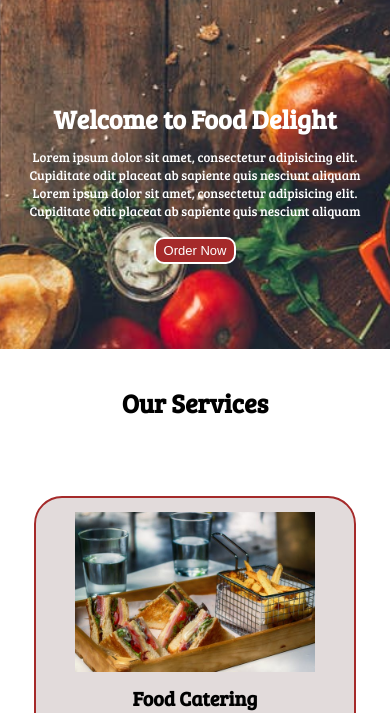
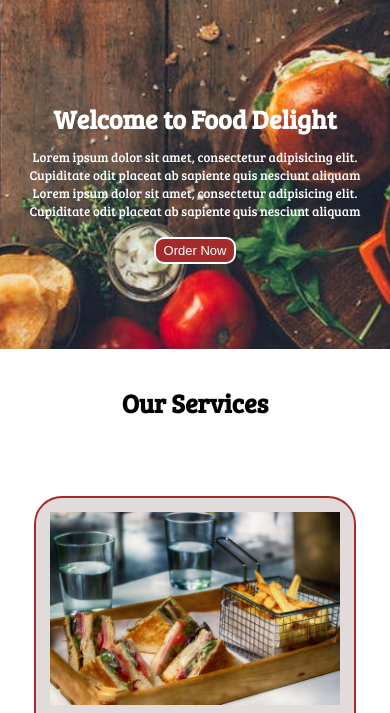
Before and after one commit to bendik0329/FoodDelight, a plain HTML site: page index.html in a window 390 px wide. Shown: the part 131-844 px from the top of the page. Drawn offline with Linux system fonts and the light colour scheme.

Commit message:
Updated Responsivness

```diff
--- a/css/style.css
+++ b/css/style.css
@@ -124,9 +124,10 @@ html{
 }
 
 #services .box img {
-    height: 160px;
+    height: auto;
     display: block;
     margin: auto;
+    max-width: 100%;
 }
 
 #services .box p {
```
